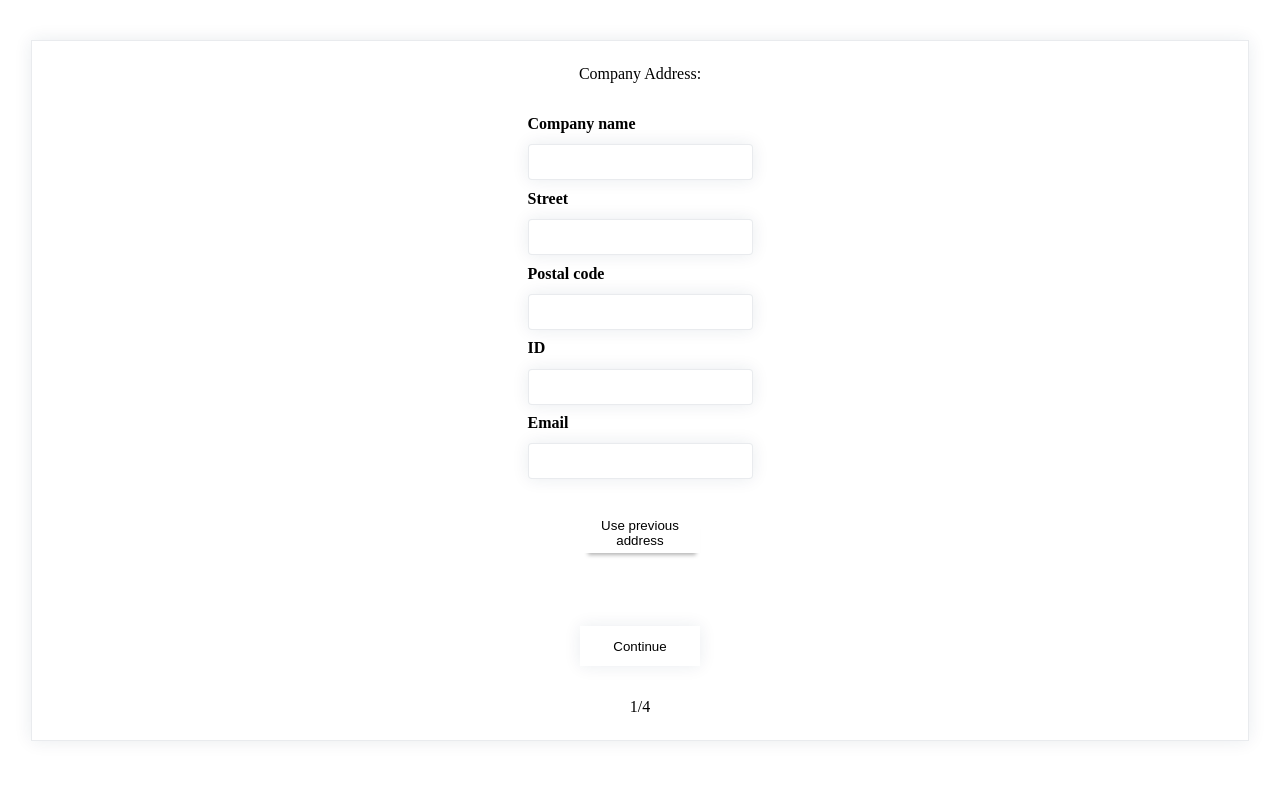
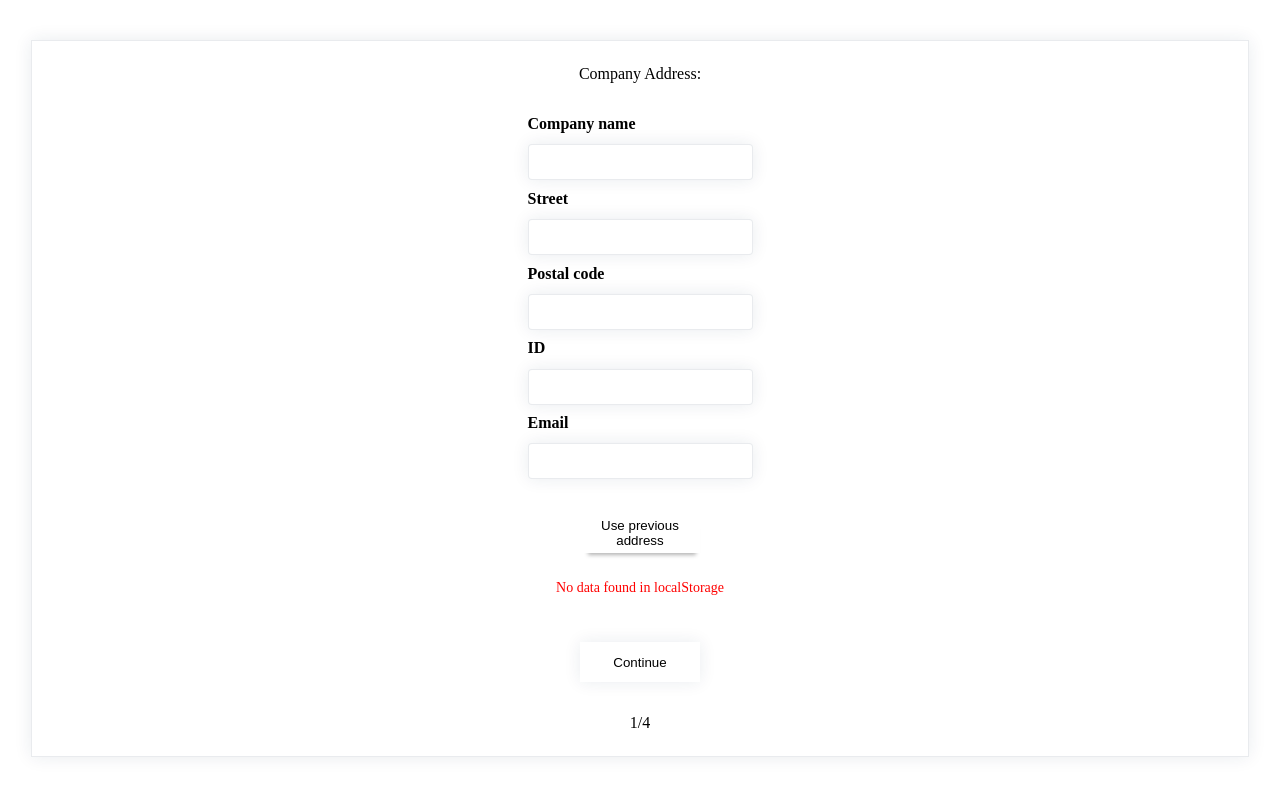
Before and after one commit to Akvarij/invoiceGenerator, a React (Create React App) app: page /form in a window 1280 px wide. Both pictures are taken after a click on the button "Use previous address". Shown: the top 796 px of the page. Built offline with nearby package versions, Linux system fonts and the light colour scheme.

Commit message:
fix error message

```diff
--- a/src/components/Form/Form.jsx
+++ b/src/components/Form/Form.jsx
@@ -55,10 +55,10 @@ export const Form = ({ onComplete }) => {
           setValue(key, parsedData[key] || ""); // This ensures synchronization
         });
       } else {
-        setLocalStorageError("No data found or data is empty.");
+        setLocalStorageError("No data found or data is empty");
       }
     } else {
-      setLocalStorageError("No data found in localStorage.");
+      setLocalStorageError("No data found in localStorage");
     }
   };
 
@@ -109,7 +109,7 @@ export const Form = ({ onComplete }) => {
           handleNextStep={handleNextStep}
           setValue={setValue}
           handleInputValue={handleInputValue}
-          setLocalStorageError={setLocalStorageError}
+          localStorageError={localStorageError}
         />
       )}
       {step === 2 && (
--- a/src/components/Form/Steps/StepOne.jsx
+++ b/src/components/Form/Steps/StepOne.jsx
@@ -6,7 +6,7 @@ export const StepOne = ({
   errors,
   handleNextStep,
   handleInputValue,
-  setLocalStorageError,
+  localStorageError,
 }) => {
   return (
     <>
@@ -86,8 +86,8 @@ export const StepOne = ({
         >
           Use previous address
         </Button>
-        {setLocalStorageError && (
-          <p className="error-message">{setLocalStorageError}</p>
+        {localStorageError && (
+          <p className="error-message">{localStorageError}</p>
         )}
       </div>
 
```
